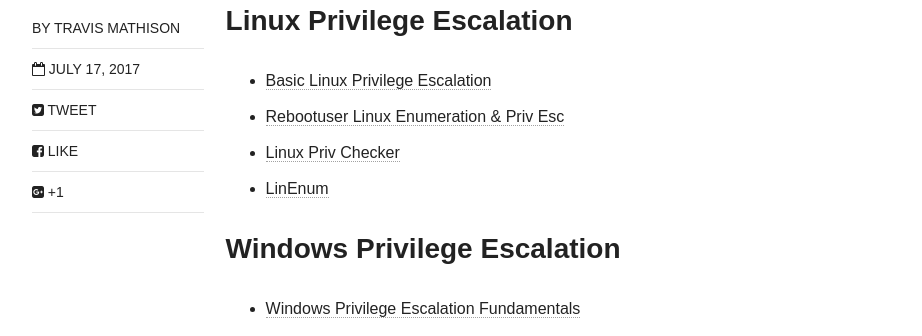
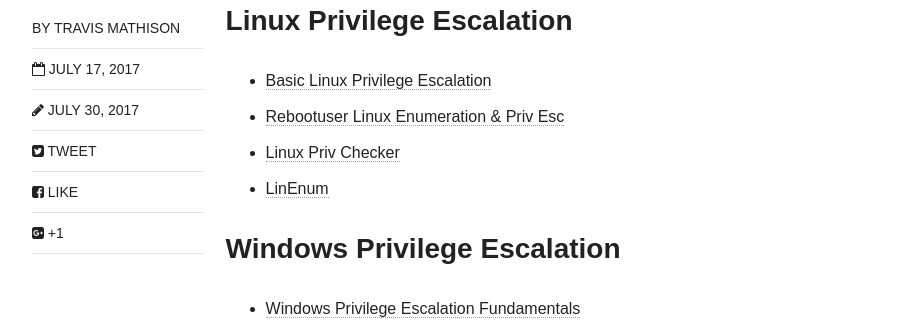
Before and after one commit to tdmathison/tdmathison.github.io, a Jekyll site: the page built from _posts/guides_docs/2017-07-17-External-Links.md, in a window 1280 px wide and 900 px high, scrolled down 622 px. Shown: the part 158-494 px from the top of the window, without its empty margins (154-1076 px from the left). Built offline with Jekyll 4.4.1, drawn with Linux system fonts in a browser that asks for light colours; nearby versions of some CDN libraries.

Commit message:
updating update date

```diff
--- a/_posts/guides_docs/2017-07-17-External-Links.md
+++ b/_posts/guides_docs/2017-07-17-External-Links.md
@@ -9,6 +9,7 @@ tags: [links, hacking]
 image:
   feature:
 date: 2017-07-17
+modified: 2017-07-30
 ---
 # The following is a list of sites and links that I have found useful
 ## Linux Privilege Escalation
```
